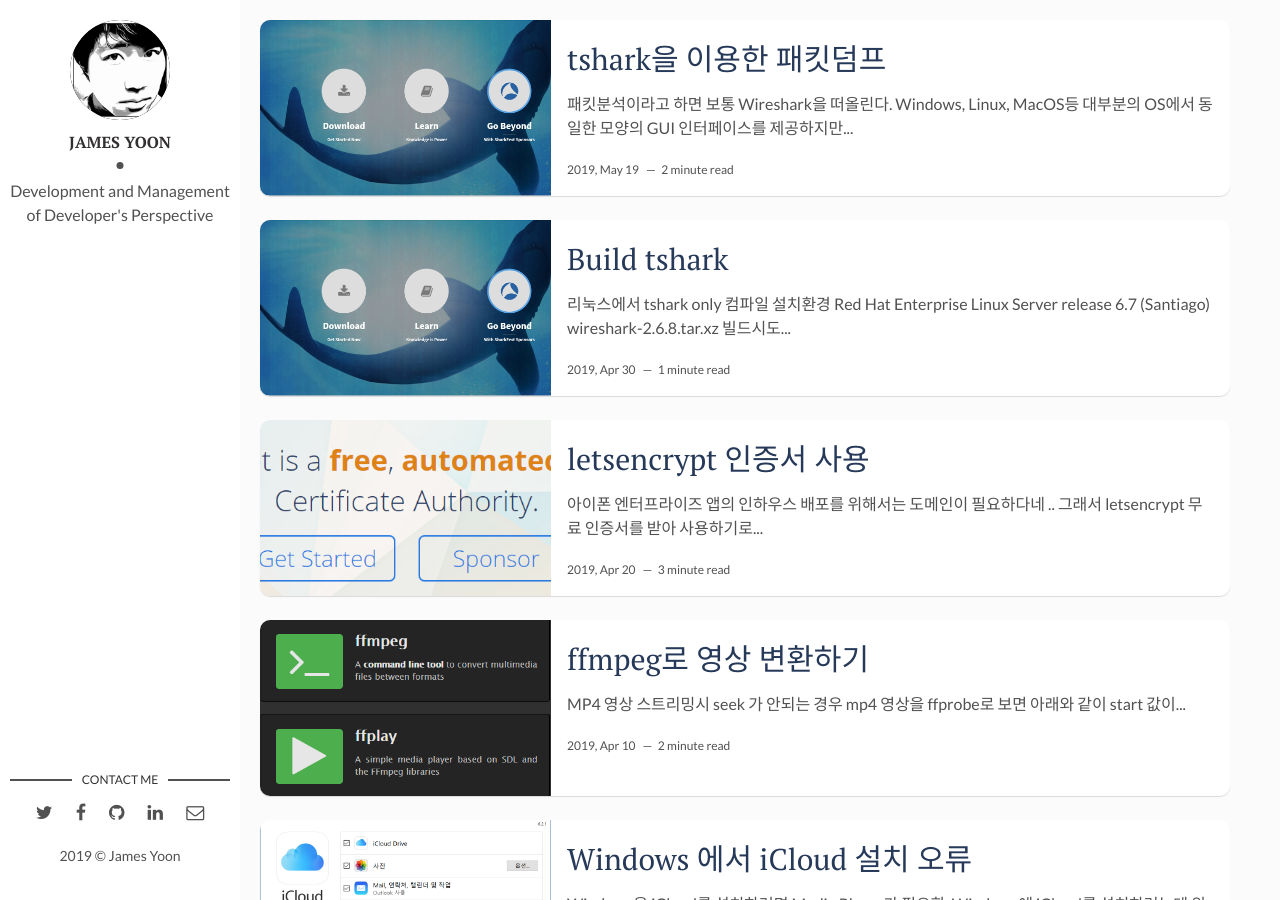
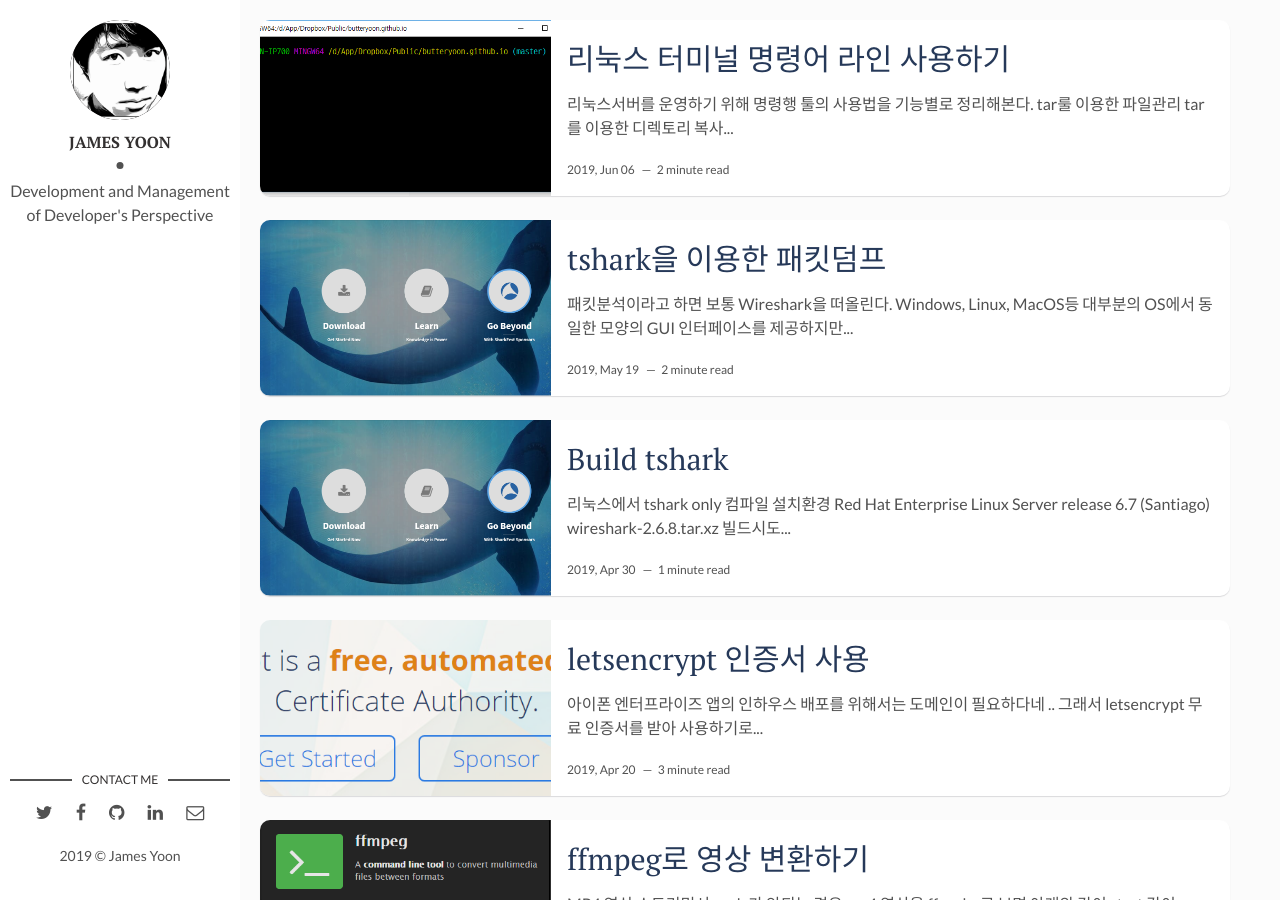
Before and after one commit to butteryoon/butteryoon.github.io, a Jekyll site: the page built from index.html, in a window 1280 px wide and 900 px high. Built offline with Jekyll 4.4.1, drawn with Linux system fonts in a browser that asks for light colours; the list of posts is cut into pages by our own code; some of the changed text lies outside the part shown.

Commit message:
add awk for command line

````diff
--- a/_posts/2018-11-24-CommandLine.md
+++ b/_posts/2018-11-24-CommandLine.md
@@ -2,10 +2,13 @@
 layout: post
 title: "리눅스 터미널 명령어 라인 사용하기"
 img: command.png
-date: 2018-11-24 04:00:00 +0900
+date: 2019-06-07 04:00:00 +0900
 tags: [리눅스, bash, command line] # add tag
 categories: dev
 ---
+
+리눅스서버를 운영하기 위해 명령행 툴의 사용법을 기능별로 정리해본다.
+
 
 ## tar룰 이용한 파일관리
 
@@ -48,7 +51,8 @@
 ```
 
 - awk 이전 행의 특정 값과 차이 비교
-> DATA SET
+> 아래의 DATA는 RTP Seq의 텍스트라인으로 구성되어 있다.
+
 ```
 PT=MPEG-II transport streams, SSRC=0x5CE8F21A, Seq=487, Time=2269510870
 PT=MPEG-II transport streams, SSRC=0x5CE8F21A, Seq=488, Time=2269510870
````
